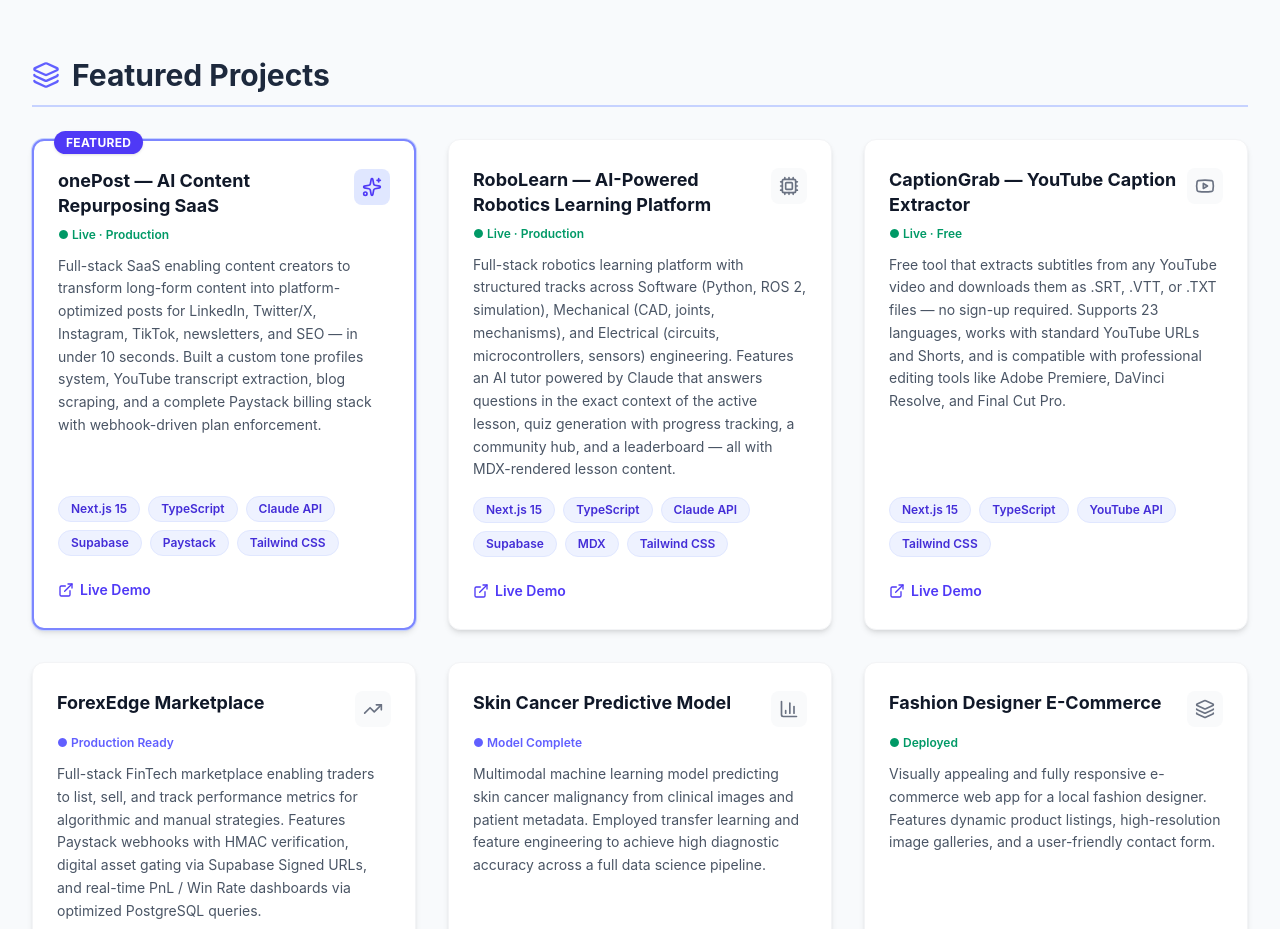
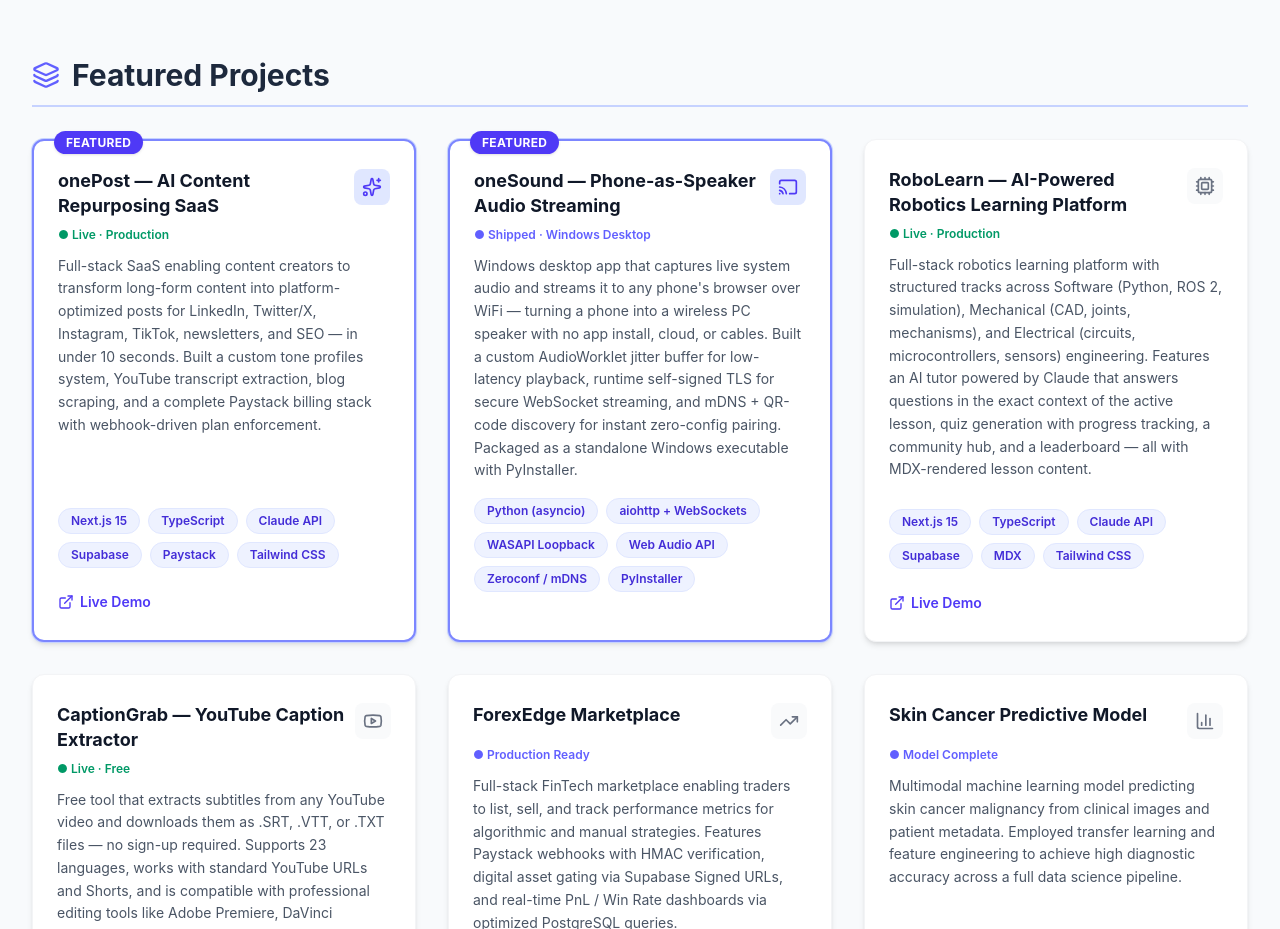
Before and after one commit to tobiSticks/my-portfolio, a React app: page / in a window 1280 px wide. Shown: the part 1220-2149 px from the top of the page. Built offline with nearby package versions, Linux system fonts and the light colour scheme; the HTML template or start-up script is replaced by a standard one.

Commit message:
updated my portfolio and CV

```diff
--- a/src/App.jsx
+++ b/src/App.jsx
@@ -25,6 +25,7 @@
   Zap,
   Cpu,
   Youtube,
+  Cast,
 } from 'lucide-react';
 
 // --- Configuration ---
@@ -60,6 +61,15 @@
       link: "https://one-post-rho.vercel.app",
       linkLabel: "Live Demo",
       status: "Live · Production",
+      featured: true,
+    },
+    {
+      id: 9,
+      title: "oneSound — Phone-as-Speaker Audio Streaming",
+      icon: Cast,
+      description: "Windows desktop app that captures live system audio and streams it to any phone's browser over WiFi — turning a phone into a wireless PC speaker with no app install, cloud, or cables. Built a custom AudioWorklet jitter buffer for low-latency playback, runtime self-signed TLS for secure WebSocket streaming, and mDNS + QR-code discovery for instant zero-config pairing. Packaged as a standalone Windows executable with PyInstaller.",
+      technologies: ["Python (asyncio)", "aiohttp + WebSockets", "WASAPI Loopback", "Web Audio API", "Zeroconf / mDNS", "PyInstaller"],
+      status: "Shipped · Windows Desktop",
       featured: true,
     },
     {
```
Also changed, not shown: 2 other files (tests, documents, lock files or other folders).
